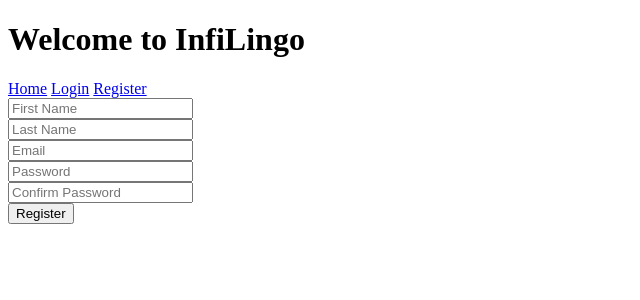
After one commit to software-students-fall2023/2-web-app-exercise-1-sqrt-5-2, a Flask app: page /register in a window 1280 px wide. The commit adds this page. Shown: the top 300 px of the page, without its empty margins (0-640 px from the left). Run offline with Flask 3, Linux system fonts and the light colour scheme.

Commit message:
Added login and register pages

```diff
--- a/app.py
+++ b/app.py
@@ -1,4 +1,4 @@
-from flask import Flask, render_template
+from flask import Flask, render_template, request, redirect, url_for
 from dotenv import load_dotenv
 
 load_dotenv()
@@ -8,3 +8,23 @@ app = Flask(__name__)
 @app.route('/')
 def index():
     return render_template('index.html')
+
+@app.route('/register', methods = ['GET', 'POST'])
+def register():
+
+    if request.method == 'GET':
+        return render_template('auth/register.html')
+
+    elif request.method == 'POST':
+        # do database stuff
+        return redirect(url_for('index'))
+
+@app.route('/login', methods = ['GET', 'POST'])
+def login():
+
+    if request.method == 'GET':
+        return render_template('auth/login.html')
+
+    elif request.method == 'POST':
+        # do database stuff
+        return redirect(url_for('index'))
--- /dev/null
+++ b/templates/auth/register.html
@@ -0,0 +1,21 @@
+<!DOCTYPE html>
+<html>
+  <head>
+    <title>InfiLingo</title>
+  </head>
+  <body>
+    <h1>Welcome to InfiLingo</h1>
+
+    {% include "components/navbar.html"%}
+
+    <form method="post" action="/register">
+      <input type="text" placeholder="First Name" name="fname" /><br>
+      <input type="text" placeholder="Last Name" name="lname" /><br>
+      <input type="text" placeholder="Email" name="email" /><br>
+      <input type="password" placeholder="Password" name="password" /><br>
+      <input type="password" placeholder="Confirm Password" name="c_password" /><br>
+      <input type="submit" value="Register" />
+    </form>
+
+  </body>
+</html>
--- /dev/null
+++ b/templates/components/navbar.html
@@ -0,0 +1,5 @@
+<nav>
+  <a href="/">Home</a>
+  <a href="/login">Login</a>
+  <a href="/register">Register</a>
+</nav>
--- a/templates/index.html
+++ b/templates/index.html
@@ -1,10 +1,13 @@
 <!DOCTYPE html>
 <html>
     <head>
-        <title>InfiLingo - Translation Services</title>
+        <title>InfiLingo</title>
     </head>
     <body>
         <h1>Welcome to InfiLingo</h1>
+
+        {% include "components/navbar.html"%}
+
         <h2>I am looking for services:</h2>
         <ul>
             <li><a href="/documents">Document Translation</a></li>
```
Also changed, not shown: db.py (added, +23 -0 lines), models.py (added, +13 -0 lines), templates/auth/login.html (added, +18 -0 lines), 2 other files.
